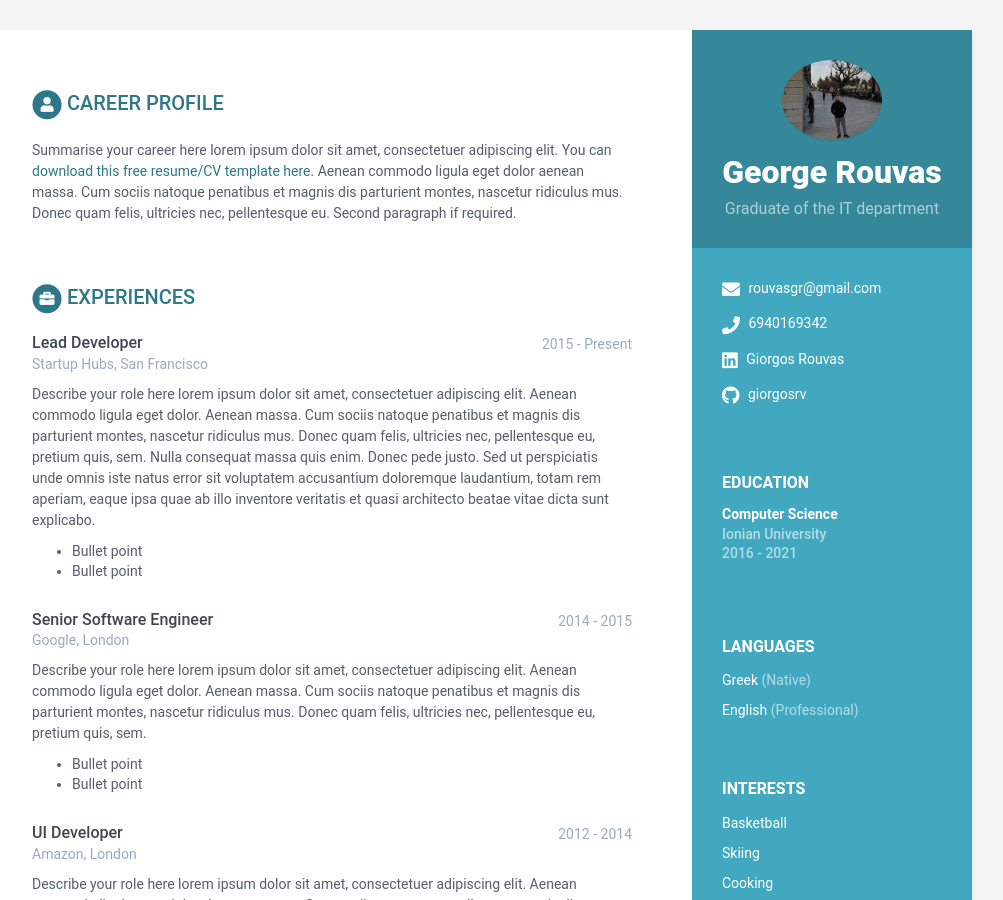
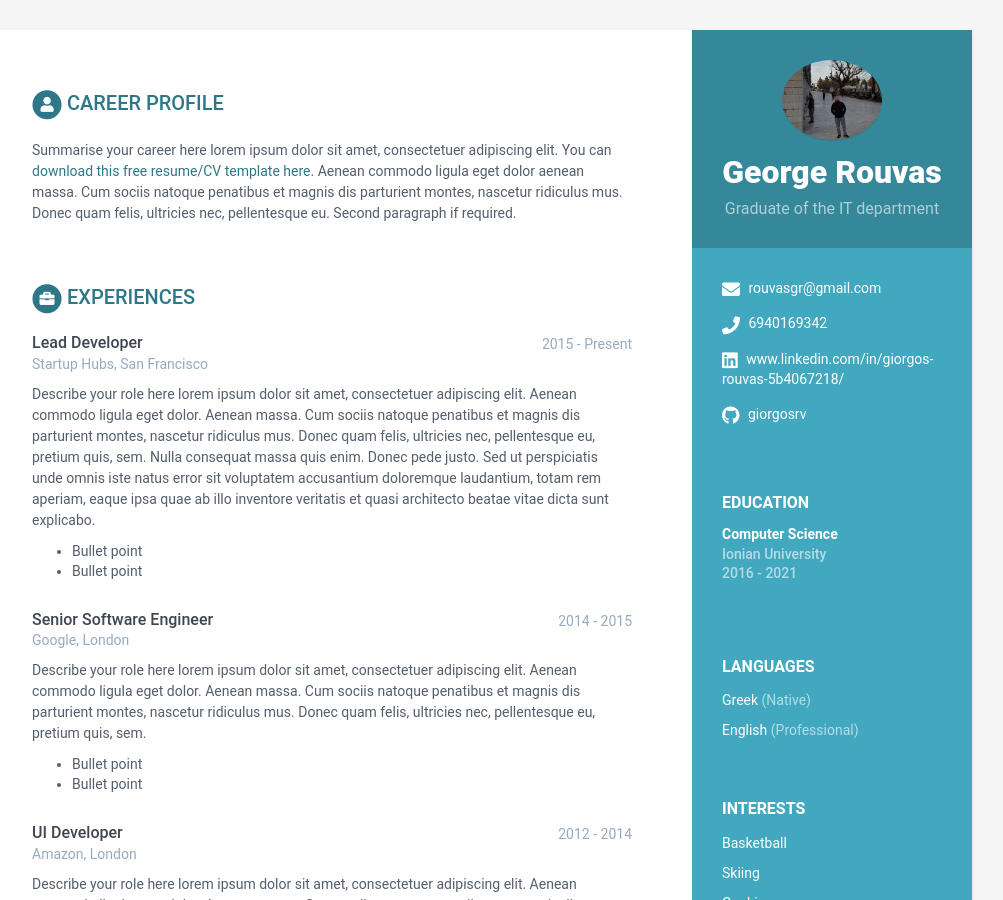
Before and after one commit to giorgosrv/MyCv, a Jekyll site: the page built from index.html, in a window 1280 px wide and 900 px high. Shown: the whole window, without its empty margins (168-1171 px from the left). Built offline with Jekyll 4.4.1, drawn with Linux system fonts in a browser that asks for light colours.

Commit message:
Update data.yml

```diff
--- a/_data/data.yml
+++ b/_data/data.yml
@@ -15,7 +15,7 @@ sidebar:
     email: rouvasgr@gmail.com
     phone: 6940169342
    # website: blog.webjeda.com #do not add http://
-    linkedin: Giorgos Rouvas
+    linkedin: www.linkedin.com/in/giorgos-rouvas-5b4067218/
     github: giorgosrv
     gitlab:
     bitbucket:
```
